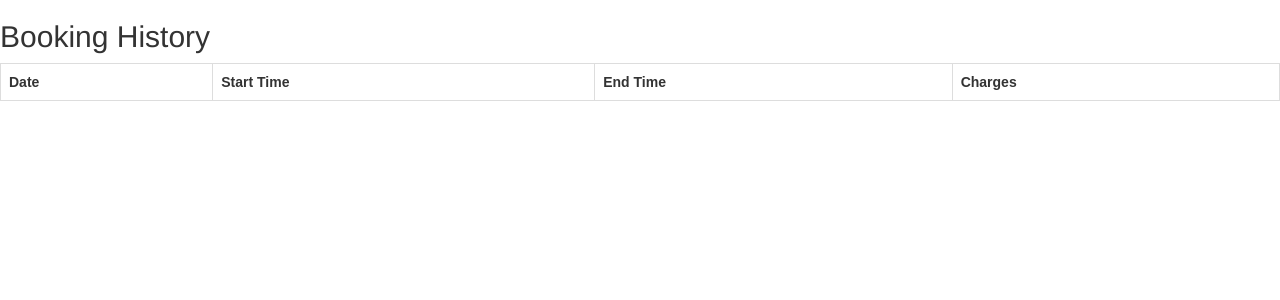
After one commit to swapnil085/backend-parking, a Flask app: page /history/1 in a window 1280 px wide. The commit adds this page. Shown: the top 300 px of the page. Run offline with Flask 2, Linux system fonts and the light colour scheme; the visitor is signed in with stand-in values (Sample User, id 1); data comes from the database, SQL or seed files in the repository; data that the repository does not hold is empty; some libraries are stand-ins or nearby versions.

Commit message:
view previous bookings functionality added

```diff
--- a/src/app.py
+++ b/src/app.py
@@ -92,7 +92,7 @@ def dashboard(user_id):
 
 
 
-
+# slot booking
 
 @app.route("/book-slot/<int:user_id>",methods=["GET","POST"])
 @is_logged_in
@@ -171,6 +171,22 @@ def feedback(user_id):
 
 
 
+# view history
+@app.route("/history/<int:user_id>",methods=["GET","POST"])
+@is_logged_in
+def history(user_id):
+	bookings = Booking.query.filter_by(user_id = user_id).all()
+	book_history=[]
+	for b in bookings:
+		history_dict = {
+			"date" : b.slots.date.strftime("%Y-%m-%d"),
+			"start_time" : b.slots.start.strftime("%H:%M"),
+			"end_time" : b.slots.end.strftime("%H:%M"),
+			"charges" : 0
+		}
+		book_history.append(history_dict)
+	return render_template("history.html",book_history = book_history)
+
 
 
 #run app
--- /dev/null
+++ b/src/templates/history.html
@@ -0,0 +1,71 @@
+<!DOCTYPE html>
+<html>
+<head>
+  <link rel="stylesheet" href="https://maxcdn.bootstrapcdn.com/bootstrap/3.3.7/css/bootstrap.min.css" integrity="sha384-BVYiiSIFeK1dGmJRAkycuHAHRg32OmUcww7on3RYdg4Va+PmSTsz/K68vbdEjh4u" crossorigin="anonymous">
+<style>
+table {
+    font-family: arial, sans-serif;
+    border-collapse: collapse;
+    width: 100%;
+}
+
+td, th {
+    border: 1px solid #dddddd;
+    text-align: left;
+    padding: 8px;
+}
+
+tr:nth-child(even) {
+    background-color: #dddddd;
+}
+</style>
+</head>
+<body>
+
+<h2>Booking History</h2>
+
+<table>
+  <tr>
+    <th>Date</th>
+    <th>Start Time</th>
+    <th>End Time </th>
+    <th>Charges </th>
+  </tr>
+  {% for b in book_history %}
+  <tr>
+    <td>{{b.date|e}}</td>
+    <td>{{b.start_time|e}}</td>
+    <td>{{b.end_time|e}}</td>
+    <td>{{b.charges|e}}</td>
+  </tr>
+  {%endfor%}
+  <!--
+  <tr>
+    <td>Centro comercial Moctezuma</td>
+    <td>Francisco Chang</td>
+    <td>Mexico</td>
+  </tr>
+  <tr>
+    <td>Ernst Handel</td>
+    <td>Roland Mendel</td>
+    <td>Austria</td>
+  </tr>
+  <tr>
+    <td>Island Trading</td>
+    <td>Helen Bennett</td>
+    <td>UK</td>
+  </tr>
+  <tr>
+    <td>Laughing Bacchus Winecellars</td>
+    <td>Yoshi Tannamuri</td>
+    <td>Canada</td>
+  </tr>
+  <tr>
+    <td>Magazzini Alimentari Riuniti</td>
+    <td>Giovanni Rovelli</td>
+    <td>Italy</td>
+  </tr>
+</table>
+-->
+</body>
+</html>
```
Also changed, not shown: src/templates/dashboard.html (+1 -36 lines).
